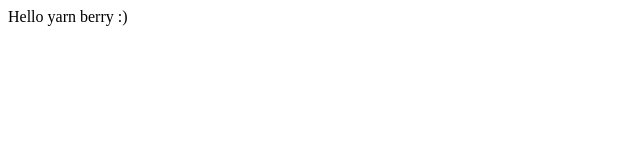
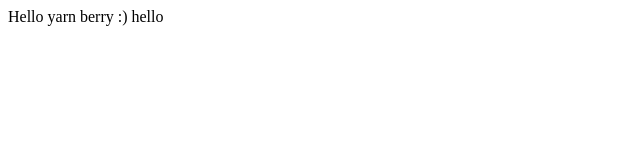
Before and after one commit to kizmo04/actions-test, a React app: page / in a window 1280 px wide. Shown: the top 160 px of the page, without its empty margins (0-640 px from the left). Built offline with nearby package versions, Linux system fonts and the light colour scheme.

Commit message:
add hello

```diff
--- a/src/App.tsx
+++ b/src/App.tsx
@@ -1,5 +1,5 @@
 import React from "react";
 
 export default function App() {
-  return <p>Hello yarn berry :)</p>;
+  return <p>Hello yarn berry :) hello</p>;
 }
```
